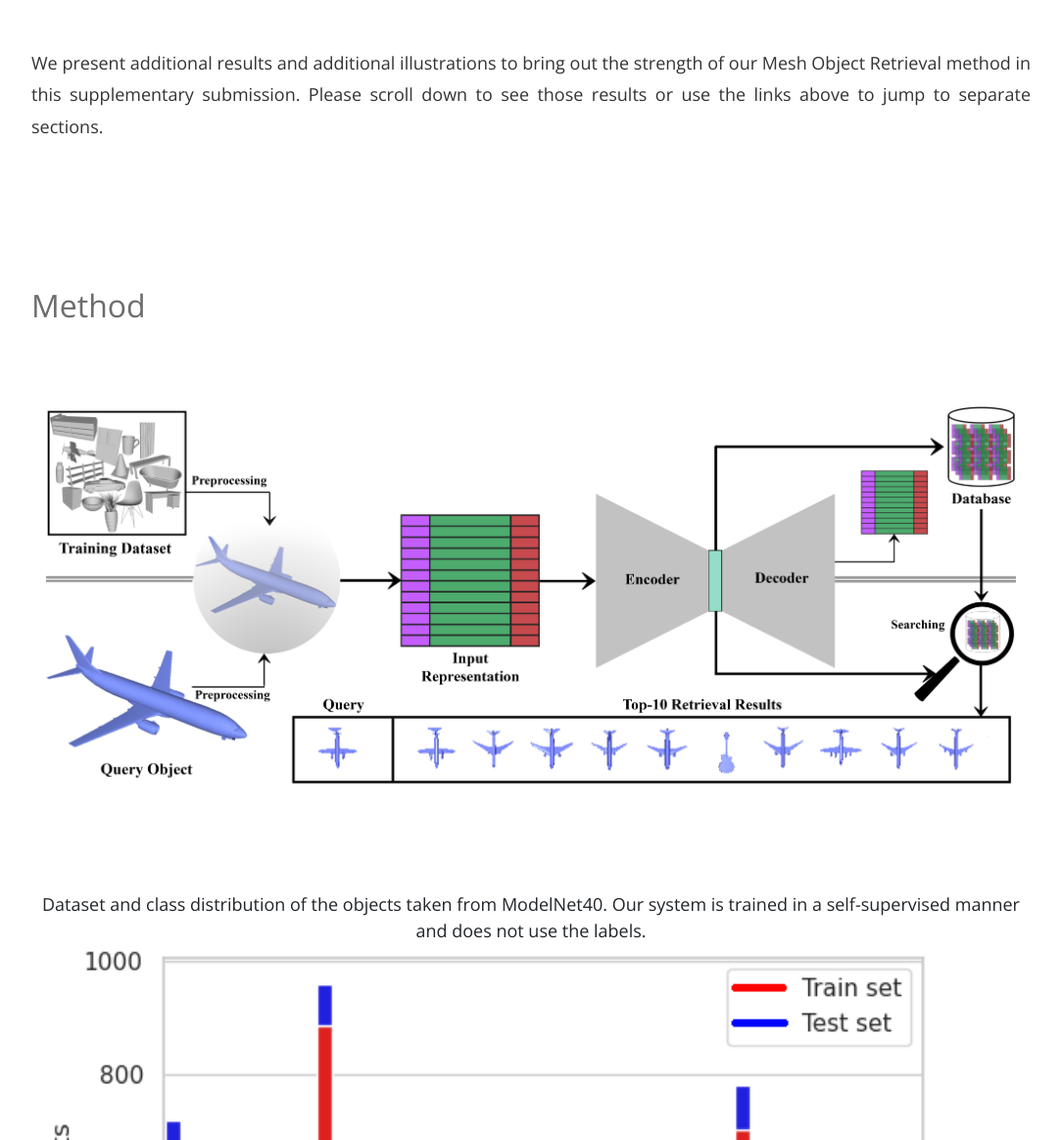
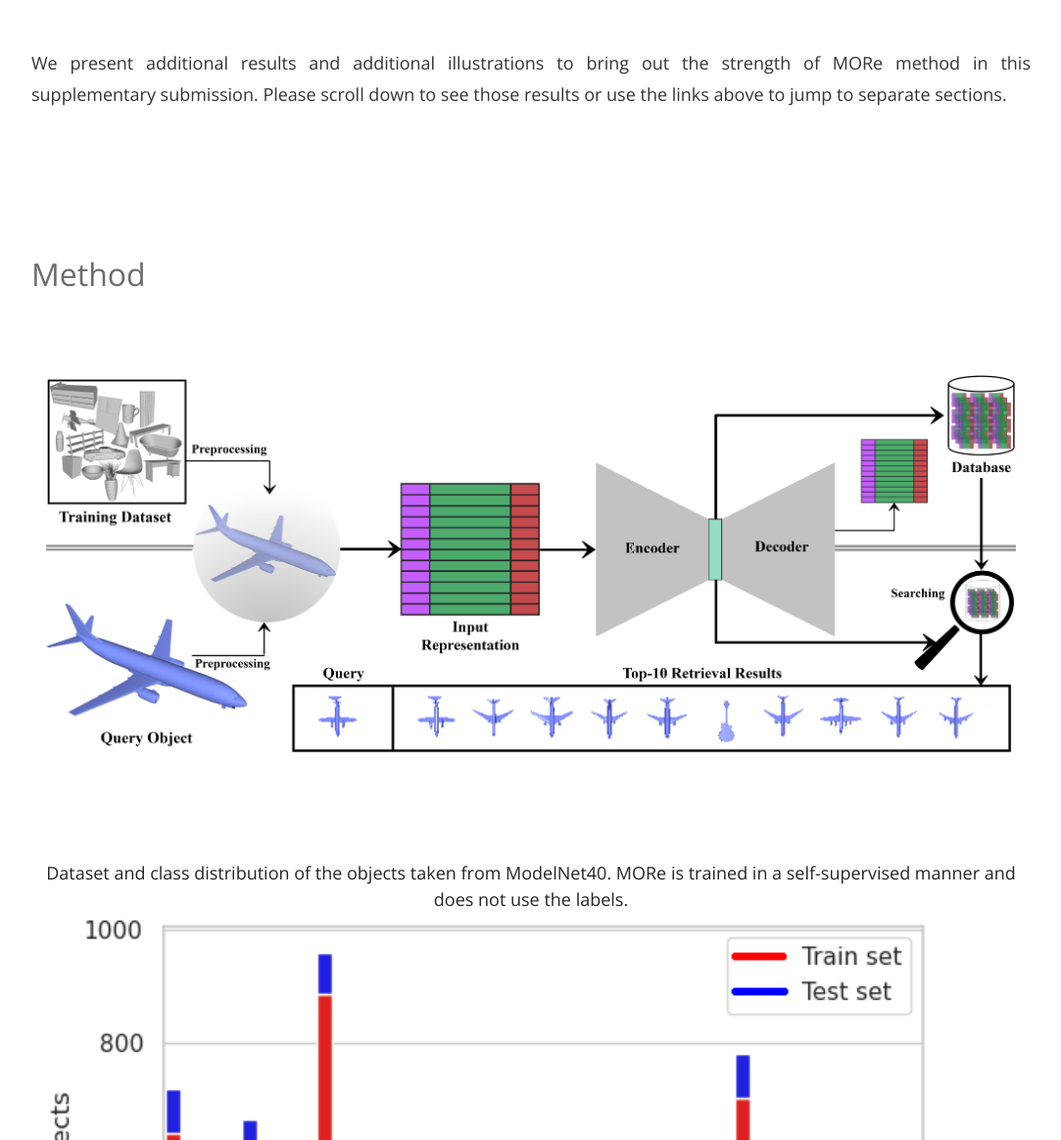
Before and after one commit to kajalsanklecha/MORe.github.io, a plain HTML site: page index.html in a window 1280 px wide. Shown: the part 1080-2244 px from the top of the page at 98% size, without its empty margins (98-1181 px from the left). Drawn offline with nearby package versions, Linux system fonts and the light colour scheme.

Commit message:
Update index.html

```diff
--- a/index.html
+++ b/index.html
@@ -83,9 +83,9 @@ http://www.tooplate.com/view/2092-shelf
                             </figure>
                         </div>
                     </div>
-                    <p>We present additional results and additional illustrations to bring out the strength of our
-                        Mesh Object Retrieval method in this supplementary submission. Please scroll down to see those
-                         results or use the links above to jump to separate sections.</p>
+                    <p>We present additional results and additional illustrations to bring out the strength of MORe
+                        method in this supplementary submission. Please scroll down to see those
+                        results or use the links above to jump to separate sections.</p>
 
                 </section>
             </div>
@@ -105,7 +105,7 @@ http://www.tooplate.com/view/2092-shelf
                     <br>
                     <figure class="col-lg-12 col-md-6 col-sm-12 col-12 tm-gallery-item">
                         <p><center>Dataset and class distribution of the objects taken from ModelNet40.
-                            Our system is trained in a self-supervised manner and does not use the labels.
+                            MORe is trained in a self-supervised manner and does not use the labels.
                         </center></p>
                         <div>
                             <img src="img/dataset_distribution.png" width=1000 height=1000 class="img-fluid tm-img-center">
```
